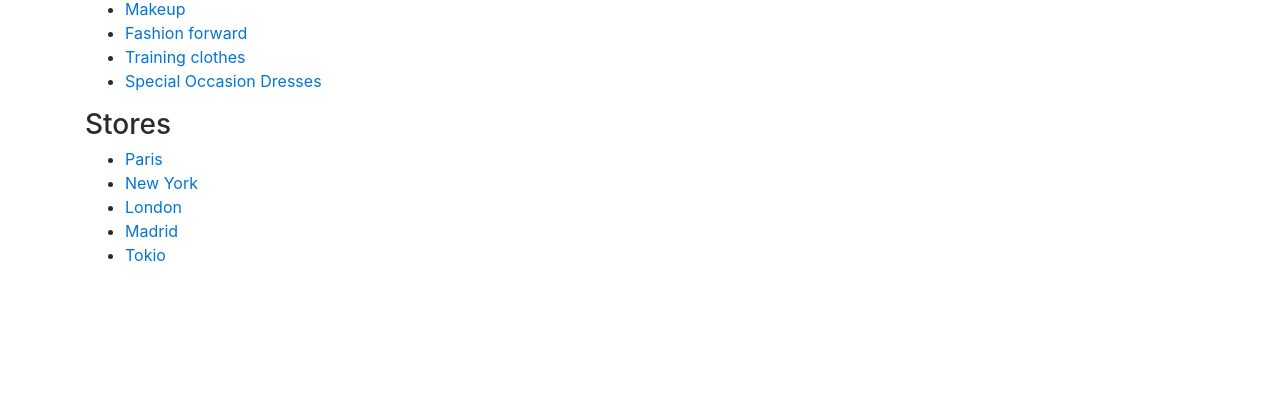
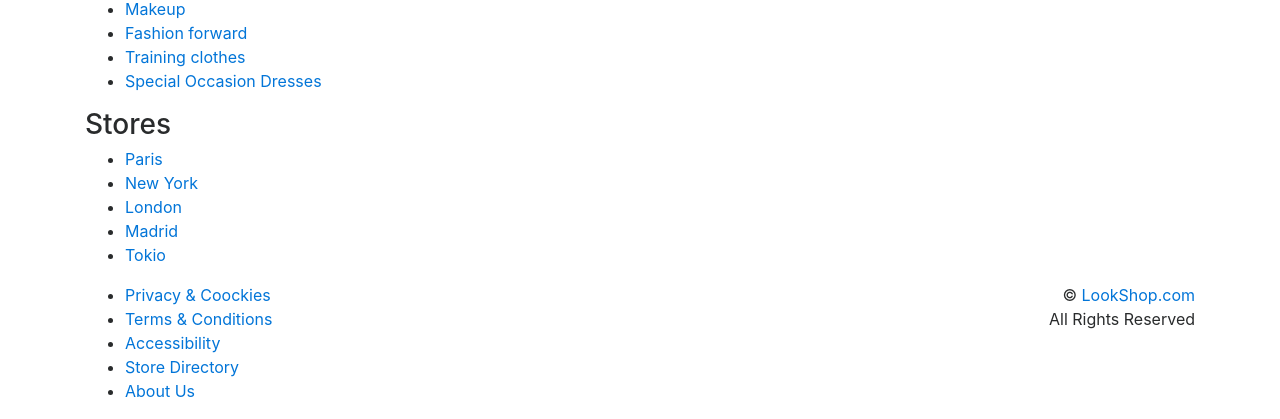
Before and after one commit to tirr0re/smile, a website: page app/index.html in a window 1280 px wide. Shown: the part 673-1092 px from the top of the page. Before the commit the page ends 956 px from the top, so only its background shows below. Drawn offline with Linux system fonts and the light colour scheme.

Commit message:
add simple footer bottom

```diff
--- a/app/index.html
+++ b/app/index.html
@@ -178,7 +178,24 @@
         </div>
       </div>
     </div><!-- end footer-top -->
-
+    <div class="footer-bot">
+      <div class="container">
+        <div class="row">
+          <div class="col-10">
+            <ul class="footer-main-menu">
+              <li><a href="#">Privacy & Coockies</a></li>
+              <li><a href="#">Terms & Conditions</a></li>
+              <li><a href="#">Accessibility</a></li>
+              <li><a href="#">Store Directory</a></li>
+              <li><a href="#">About Us</a></li>
+            </ul>
+          </div>
+          <div class="col-2">
+            <p class="text-right">&copy; <a href="#">LookShop.com</a><br>All Rights Reserved</p>
+          </div>
+        </div>
+      </div>
+    </div>
   </footer>
   <!-- scripts -->
   <script src="js/jquery-3.2.1.min.js"></script>
```
